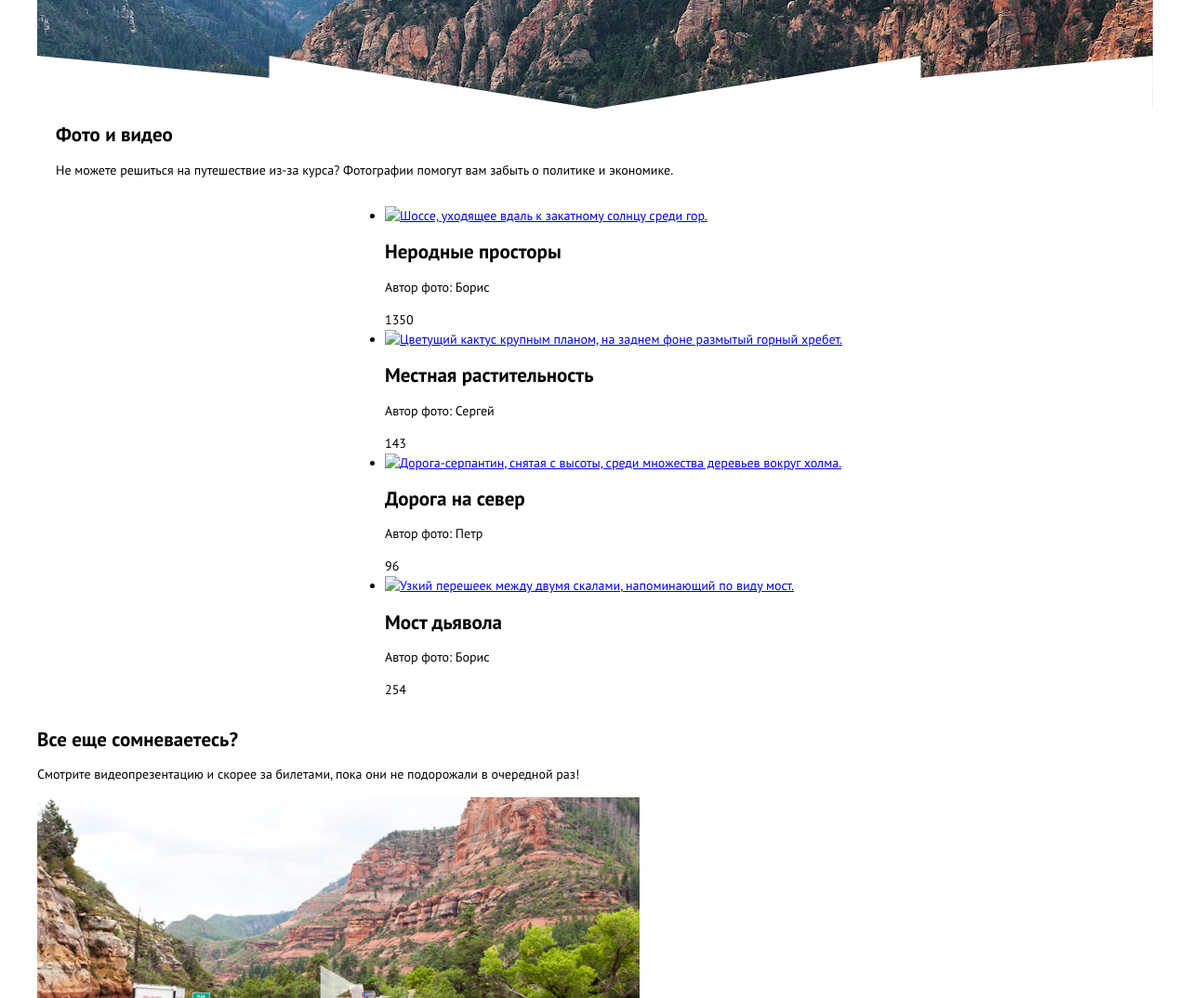
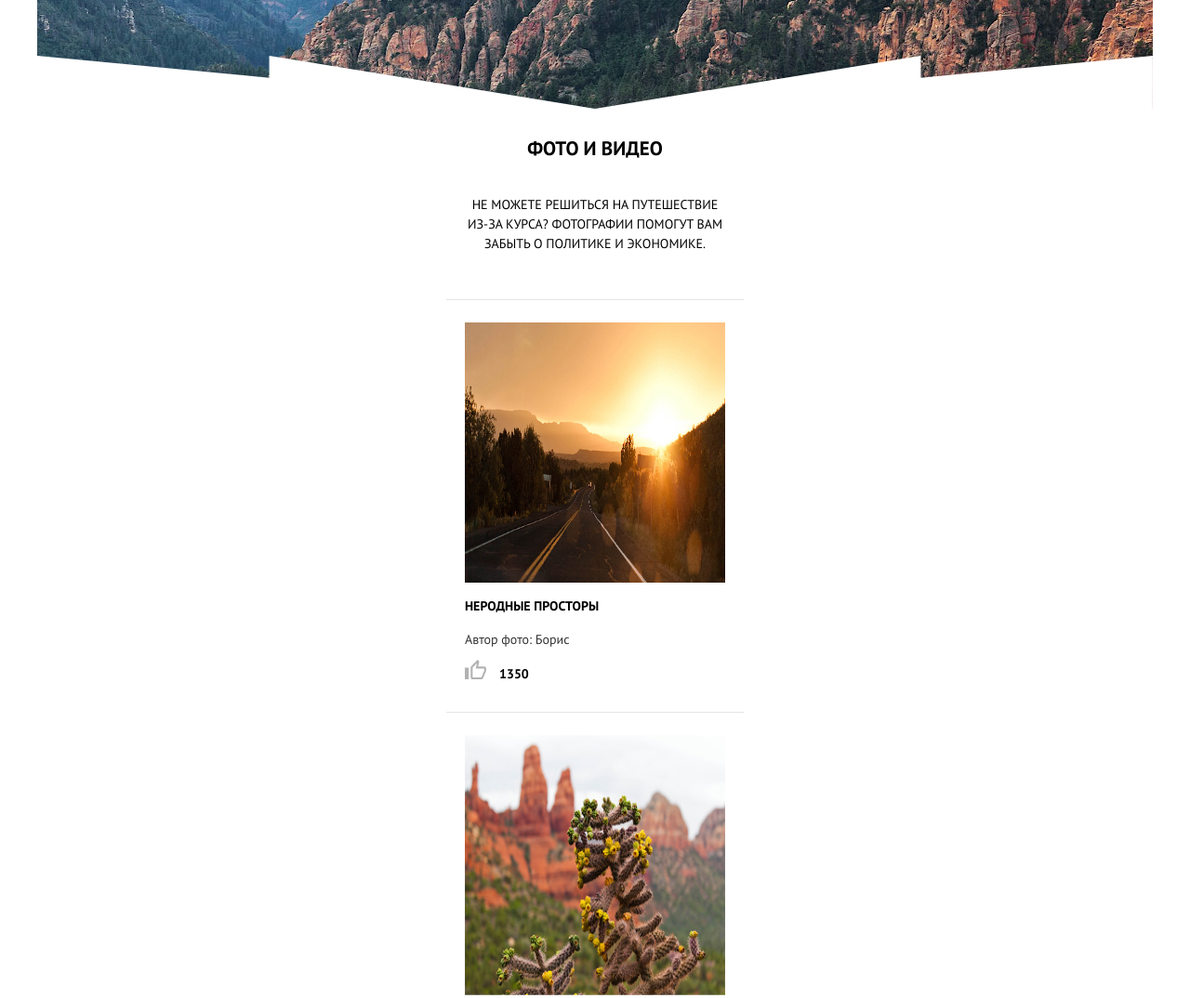
Before and after one commit to htmlacademy-adaptive/2043509-sedona-27, a website: page source/catalog.html in a window 1280 px wide. Shown: the part 240-1314 px from the top of the page at 93% size. Drawn offline with nearby package versions, Linux system fonts and the light colour scheme; files that its build step writes are made by us from their sources; files whose address does not match are found by name.

Commit message:
Добавляет в странице каталога список мобильной версии

```diff
--- a/source/catalog.html
+++ b/source/catalog.html
@@ -42,29 +42,31 @@
       <img class="intro__image intro__image--not-index-page" src="./img/content-images/sedona-feedback.svg"
         alt="Седона." width="229" height="39">
     </div>
-    <section class="photos page-catalog-container">
-      <div class="photos__heading">
+    <section class="photos">
+      <div class="photos__heading  page-catalog-container">
         <h1 class="photos__title">Фото и видео</h1>
         <p class="photos__subtitle">Не можете решиться на путешествие из-за курса? Фотографии помогут вам
           забыть о политике и экономике.</p>
       </div>
-      <ul class="photos__list photo-list">
-        <li class="photo-list__item photo-card">
-          <a class="photo-list__link" href="#" target="_blank">
-            <img class="photo-list__image" src="img/" alt="Шоссе, уходящее вдаль к закатному солнцу среди гор."
-              width="280" height="280">
+      <ul class="photos__list">
+        <li class="photos__item photo-card">
+          <a class="photo-card__link" href="#" target="_blank">
+            <img class="photo-card__image" src="img/content-images/photo-1-desktop.jpg"
+              alt="Шоссе, уходящее вдаль к закатному солнцу среди гор." width="280" height="280">
           </a>
           <div class="photo-card__container">
             <div class="photo-card__caption-wrapper">
               <h2 class="photo-card__caption">Неродные просторы</h2>
               <p class="photo-card__author">Автор фото: Борис</p>
             </div>
-            <span class="photo-card__like-quantity"><a href="" class="photo-card__like-button"></a>1350</span>
+            <span class="photo-card__like-wrapper"><a href="" class="photo-card__like-button"></a>
+              <span class="photo-card__like-quantity">1350</span>
+            </span>
           </div>
         </li>
-        <li class="photo-list__item photo-card">
-          <a class="photo-list__link" href="#" target="_blank">
-            <img class="photo-list__image" src="img/"
+        <li class="photos__item photo-card">
+          <a class="photo-card__link" href="#" target="_blank">
+            <img class="photo-card__image" src="img/content-images/photo-2-desktop.jpg"
               alt="Цветущий кактус крупным планом, на заднем фоне размытый горный хребет." width="280" height="280">
           </a>
           <div class="photo-card__container">
@@ -72,12 +74,14 @@
               <h2 class="photo-card__caption">Местная растительность</h2>
               <p class="photo-card__author">Автор фото: Сергей</p>
             </div>
-            <span class="photo-card__like-quantity"><a href="" class="photo-card__like-button"></a>143</span>
+            <span class="photo-card__like-wrapper"><a href="" class="photo-card__like-button"></a>
+              <span class="photo-card__like-quantity">143</span>
+            </span>
           </div>
         </li>
-        <li class="photo-list__item photo-card">
-          <a class="photo-list__link" href="#" target="_blank">
-            <img class="photo-list__image" src="img/"
+        <li class="photos__item photo-card">
+          <a class="photo-card__link" href="#" target="_blank">
+            <img class="photo-cardt__image" src="img/content-images/photo-3-desktop.jpg"
               alt="Дорога-серпантин, снятая с высоты, среди множества деревьев вокруг холма." width="280" height="280">
           </a>
           <div class="photo-card__container">
@@ -85,12 +89,14 @@
               <h2 class="photo-card__caption">Дорога на север</h2>
               <p class="photo-card__author">Автор фото: Петр</p>
             </div>
-            <span class="photo-card__like-quantity"><a href="" class="photo-card__like-button"></a>96</span>
+            <span class="photo-card__like-wrapper"><a href="" class="photo-card__like-button"></a>
+              <span class="photo-card__like-quantity">96</span>
+            </span>
           </div>
         </li>
-        <li class="photo-list__item photo-card">
-          <a class="photo-list__link" href="#" target="_blank">
-            <img class="photo-list__image" src="img/"
+        <li class="photos__item photo-card">
+          <a class="photo-card__link" href="#" target="_blank">
+            <img class="photo-card__image" src="img/content-images/photo-4-desktop.jpg"
               alt="Узкий перешеек между двумя скалами, напоминающий по виду мост." width="280" height="280">
           </a>
           <div class="photo-card__container">
@@ -98,7 +104,9 @@
               <h2 class="photo-card__caption">Мост дьявола</h2>
               <p class="photo-card__author">Автор фото: Борис</p>
             </div>
-            <span class="photo-card__like-quantity"><a href="" class="photo-card__like-button"></a>254</span>
+            <span class="photo-card__like-wrapper"><a href="" class="photo-card__like-button"></a>
+              <span class="photo-card__like-quantity">254</span>
+            </span>
           </div>
         </li>
       </ul>
--- /dev/null
+++ b/source/sass/blocks/photo-card.scss
@@ -0,0 +1,49 @@
+@use "../global/bootstrap.scss";
+
+.photo-card__link {
+  display: flex;
+  margin-bottom: 15px;
+}
+
+.photo-card__image {
+  display: flex;
+}
+
+.photo-card__caption-wrapper {
+  margin-bottom: 11px;
+}
+
+.photo-card__caption {
+  font-size: 14px;
+  line-height: 21px;
+  font-weight: 700;
+  text-transform: uppercase;
+  margin: 0 0 15px;
+}
+
+.photo-card__author {
+  color: #333333;
+  margin: 0;
+}
+
+.photo-card__like-wrapper {
+  display: flex;
+  padding-bottom: 5px;
+  max-width: 80px;
+}
+
+.photo-card__like-quantity {
+  display: flex;
+  font-weight: 700;
+  padding-top: 5px;
+}
+
+.photo-card__like-button {
+  display: flex;
+  width: 23px;
+  height: 21px;
+  background-image: url("../img/svg/like-icon.svg");
+  background-repeat: no-repeat;
+  background-position: center;
+  margin-right: 14px;
+}
--- a/source/sass/blocks/photos.scss
+++ b/source/sass/blocks/photos.scss
@@ -7,5 +7,37 @@
 }
 
 .photos__heading {
-  width: 100%;
+  width: 320px;
+  padding: 30px 20px 17px;
+  text-align: center;
+  border-bottom: 1px solid #e5e5e5;
+  box-sizing: border-box;
 }
+
+.photos__title {
+  font-size: 21px;
+  line-height: 26px;
+  font-weight: 700;
+  text-transform: uppercase;
+  margin: 0 0 37px;
+}
+
+.photos__subtitle {
+  text-transform: uppercase;
+  margin: 0;
+  padding-bottom: 32px;
+}
+
+.photos__list {
+  margin: 0 0 17px;
+  padding: 0;
+  list-style-type: none;
+  display: flex;
+  flex-direction: column;
+}
+
+.photos__item {
+  box-sizing: border-box;
+  padding: 24px 20px 25px;
+  border-bottom: 1px solid #e5e5e5;
+}
--- a/source/sass/style.scss
+++ b/source/sass/style.scss
@@ -24,3 +24,4 @@
 @use "./blocks/star-required.scss";
 @use "./blocks/feedback-form-control.scss";
 @use "./blocks/photos.scss";
+@use "./blocks/photo-card.scss";
```
Also changed, not shown: source/img/content-images/photo-1-desktop.jpg (added), source/img/content-images/photo-2-desktop.jpg (added), source/img/content-images/photo-3-desktop.jpg (added), source/img/content-images/photo-4-desktop.jpg (added), source/img/svg/like-icon.svg (added).
